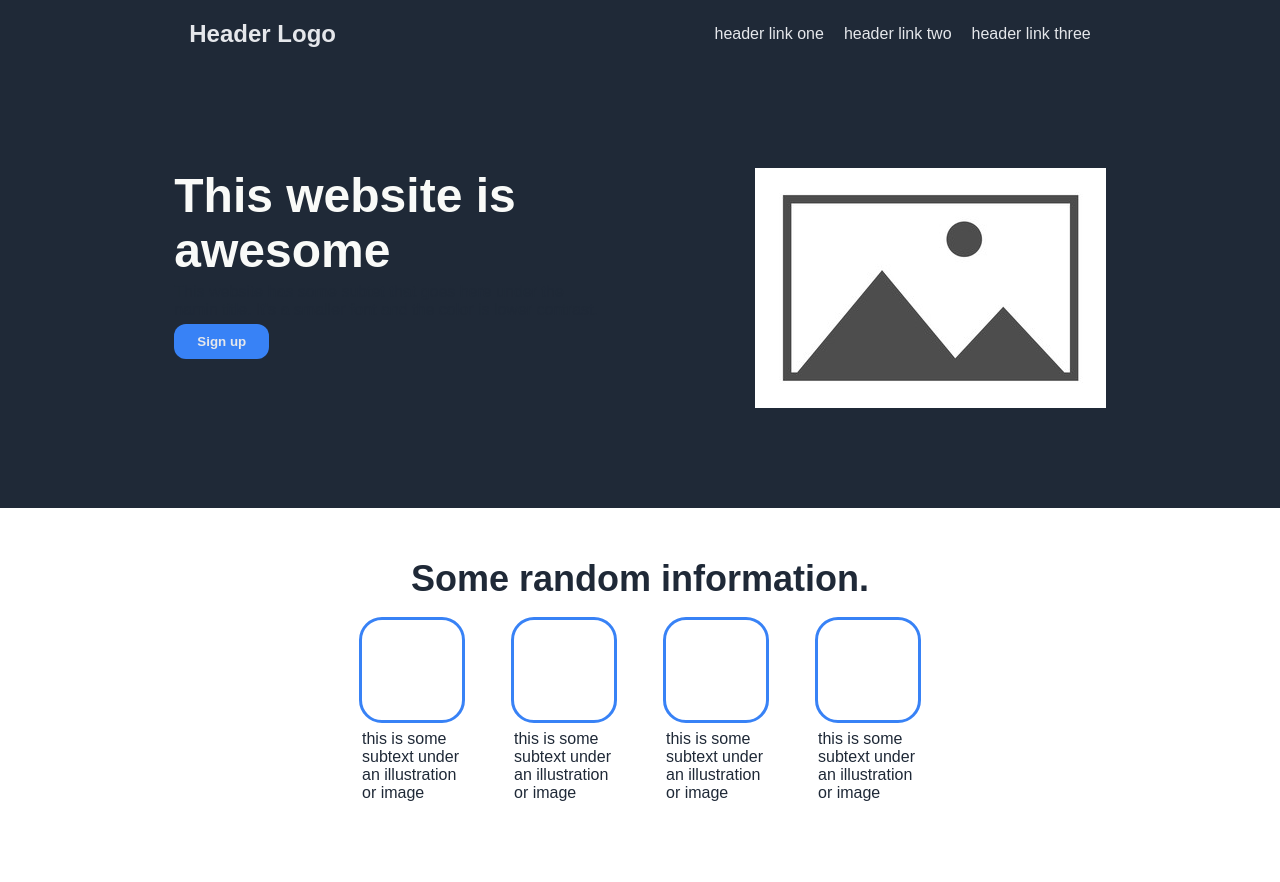
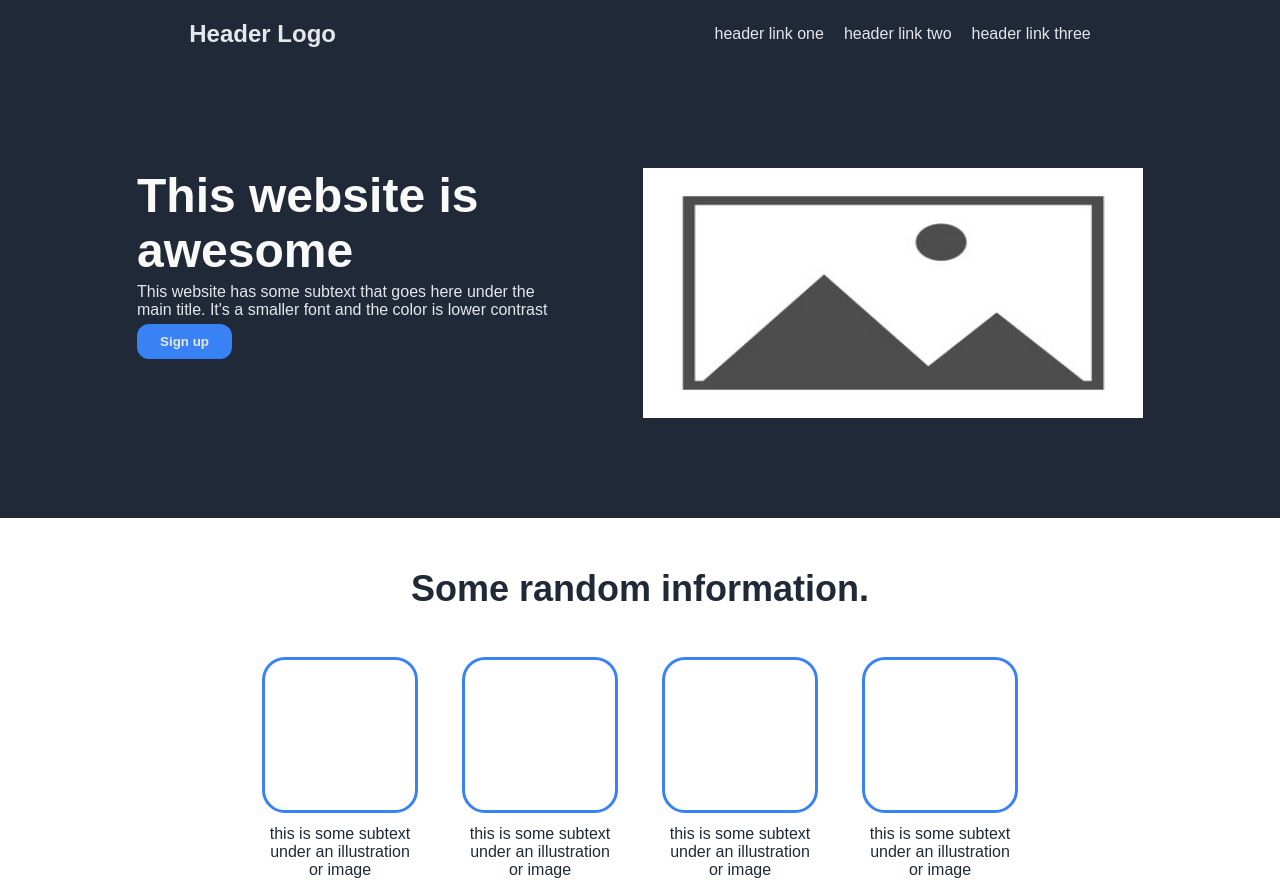
Before and after one commit to gitromantics/odinwebsitetask, a plain HTML site: page Index.html in a window 1280 px wide. Shown: the top 882 px of the page. Drawn offline with Linux system fonts and the light colour scheme.

Commit message:
Styling updates, width not working 3rd section

```diff
--- a/Index.html
+++ b/Index.html
@@ -19,7 +19,7 @@
     <div class="awesomesection">
         <div class="awesomecolumn">
         <p class="maintext">This website is awesome</p>
-    <p>This website has some subtet that goes here under the namin title. It's a smaller font and the color is lower contrast.</p>
+    <p>This website has some subtext that goes here under the main title. It's a smaller font and the color is lower contrast</p>
     <button class="buttonstyle">Sign up</button>
     </div>
     <img src="placeholder.jpg" alt="Placeholder">
--- a/style.css
+++ b/style.css
@@ -49,6 +49,11 @@ ol {
 
 }
 
+.awesomesection img {
+    width: 500px;
+    height: 250px;
+}
+
 .awesomecolumn {
     display: flex;
     flex-direction: column;
@@ -73,24 +78,26 @@ color: #F9FAF8;
     align-content: flex-start;
 }
 
-.secondsection, p {
+.secondsection p {
     color: #1f2937;
 }
 
 .mid {
     display: flex;
     justify-content: center;
-    gap: 52px;
+    gap: 50px;
     padding: 20px;
 }
 
 .box {
-    height: 100px;
-    width: 100px;
+    height: 150px;
+    width: 150px;
     outline-style: solid;
     outline-width: 3px;
     outline-color: #3882F6;
     border-radius: 20px;
+    text-align: center;
+    margin-top: 30px;
 }
 
 .square {
@@ -121,7 +128,6 @@ color: #F9FAF8;
     display: flex;
     flex-direction: column;
     gap: 20px;
-    width: fit-content;
 }
 
 .italics {
```
